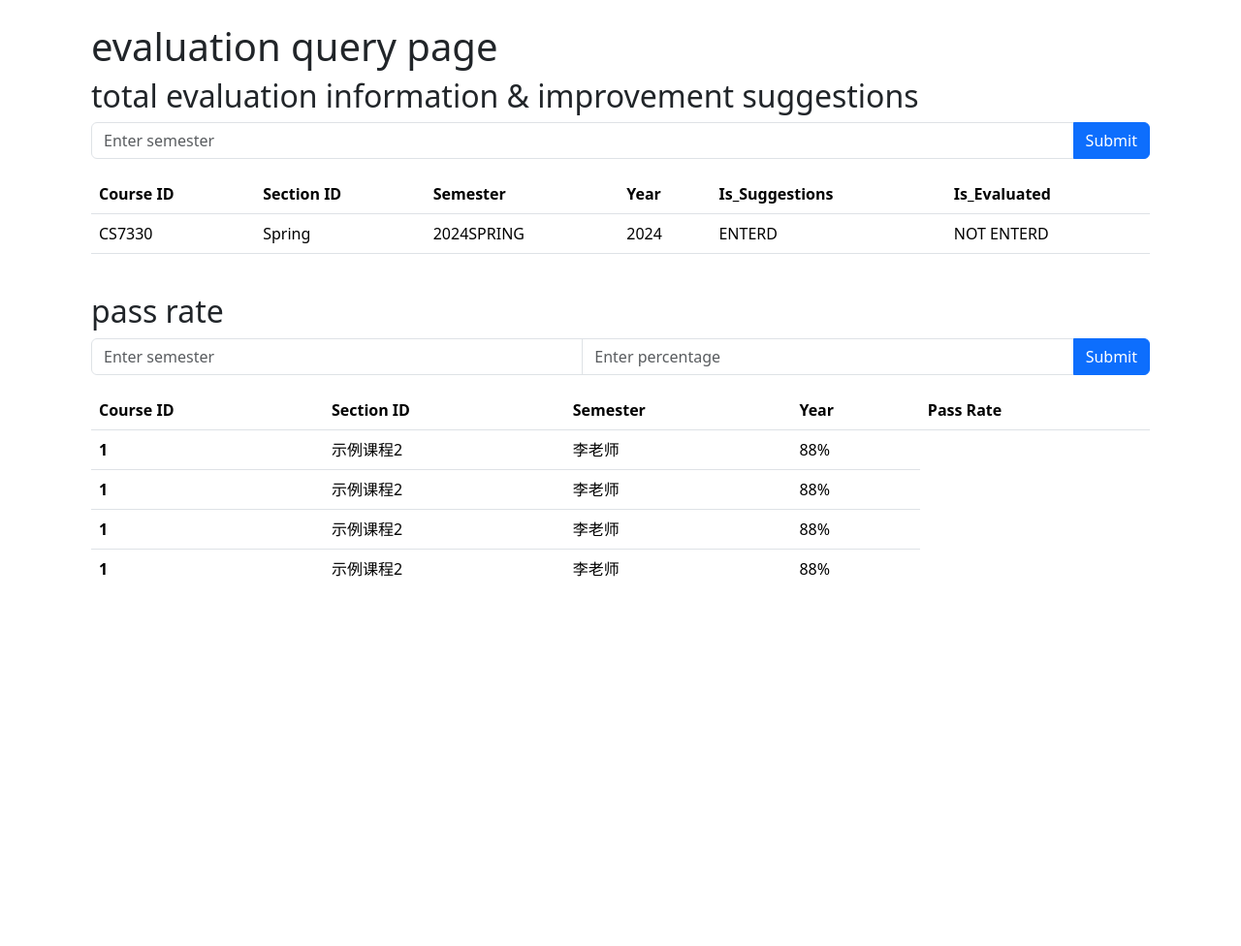
After one commit to bo9211/CS7330project, a Django app: page /evaluationquery/ in a window 1280 px wide. The commit adds this page. Shown: the top 976 px of the page at 97% size. Run offline with Django 5.2, Linux system fonts and the light colour scheme.

Commit message:
Queryingevaluationshtml

```diff
--- a/Program_Eval/settings.py
+++ b/Program_Eval/settings.py
@@ -78,9 +78,9 @@ WSGI_APPLICATION = 'Program_Eval.wsgi.application'
 DATABASES = {
     'default': {
         'ENGINE': 'django.db.backends.mysql',
-        'NAME': 'program_eval_dbprog',
-        'USER': 'cs7330program',
-        'PASSWORD': 'pw7330',
+        'NAME': 'programeval',
+        'USER': 'root',
+        'PASSWORD': '12345678',
         'HOST': 'localhost',
         'PORT': '3306',
     }
--- /dev/null
+++ b/university/templates/university/evaluation/evaluationquery.html
@@ -0,0 +1,159 @@
+{% extends "base.html" %}
+{% load static %}
+
+{% block content %}
+<div class="container mt-4">
+    <h1>evaluation query page</h1>
+
+    <div class="mb-4 overflow-scroll" style="max-height: 300px;">
+      <h2>total evaluation information & improvement suggestions </h2>
+
+      <!-- Search Form -->
+      <form id="searchForm" onsubmit="return validateForm()">
+        <div class="input-group mb-3">
+            <input type="text" id="semesterInput" class="form-control" placeholder="Enter semester" aria-label="Enter semester">
+            <button type="submit" class="btn btn-primary">Submit</button>
+        </div>
+      </form>
+
+      <table class="table">
+          <thead>
+              <tr>
+                  <th scope="col">Course ID</th>
+                  <th scope="col">Section ID</th>
+                  <th scope="col">Semester</th>
+                  <th scope="col">Year</th>
+                  <th scope="col">Is_Suggestions</th>
+                  <th scope="col">Is_Evaluated</th>
+              </tr>
+          </thead>
+          <tbody>
+            <td>CS7330</td>
+            <td>Spring</td>
+            <td>2024SPRING</td>
+            <td>2024</td>
+            <td>ENTERD</td>
+            <td>NOT ENTERD</td>
+          </tbody>
+      </table>
+  </div>
+<!--
+  <script>
+    function searchSemester() {
+        var semester = document.getElementById("semesterInput").value.trim();
+        if (semester === "") {
+            alert("Semester cannot be empty.");
+            return false;
+        }
+        // 如果有输入，则显示表格
+        document.getElementById("evaluationsTable").style.display = "";
+        return false;  // 阻止表单实际提交
+    }
+  </script>  -->
+
+    <!-- 及格率表 -->
+  <div class="overflow-scroll" style="max-height: 300px;">
+      <h2>pass rate</h2>
+      <form id="searchForm2" onsubmit="return searchSemesterAndPercentage()">
+        <div class="input-group mb-3">
+            <input type="text" id="semesterInput2" class="form-control" placeholder="Enter semester" aria-label="Enter semester">
+            <input type="text" id="percentageInput" class="form-control" placeholder="Enter percentage" aria-label="Enter percentage">
+            <button type="submit" class="btn btn-primary">Submit</button>
+        </div>
+      </form>
+      <table class="table">
+          <thead>
+            <tr>
+              <th scope="col">Course ID</th>
+              <th scope="col">Section ID</th>
+              <th scope="col">Semester</th>
+              <th scope="col">Year</th>
+              <th scope="col">Pass Rate</th>
+            </tr>
+          </thead>
+          <tbody>
+              <!-- 这里添加动态数据 -->
+              <tr>
+                  <th scope="row">1</th>
+                  <td>示例课程2</td>
+                  <td>李老师</td>
+                  <td>88%</td>
+              </tr>
+              <tr>
+                <th scope="row">1</th>
+                <td>示例课程2</td>
+                <td>李老师</td>
+                <td>88%</td>
+              </tr>
+              <tr>
+                  <th scope="row">1</th>
+                  <td>示例课程2</td>
+                  <td>李老师</td>
+                  <td>88%</td>
+              </tr>
+              <tr>
+                <th scope="row">1</th>
+                <td>示例课程2</td>
+                <td>李老师</td>
+                <td>88%</td>
+              </tr>
+              <tr>
+                  <th scope="row">1</th>
+                  <td>示例课程2</td>
+                  <td>李老师</td>
+                  <td>88%</td>
+              </tr>
+              <tr>
+                <th scope="row">1</th>
+                <td>示例课程2</td>
+                <td>李老师</td>
+                <td>88%</td>
+              </tr>
+              <tr>
+                  <th scope="row">1</th>
+                  <td>示例课程2</td>
+                  <td>李老师</td>
+                  <td>88%</td>
+              </tr>
+              <tr>
+                  <th scope="row">1</th>
+                  <td>示例课程2</td>
+                  <td>李老师</td>
+                  <td>88%</td>
+              </tr>
+              <tr>
+                  <th scope="row">1</th>
+                  <td>示例课程2</td>
+                  <td>李老师</td>
+                  <td>88%</td>
+              </tr>
+              <tr>
+                <th scope="row">1</th>
+                <td>示例课程2</td>
+                <td>李老师</td>
+                <td>88%</td>
+              </tr>
+              <tr>
+                  <th scope="row">1</th>
+                  <td>示例课程2</td>
+                  <td>李老师</td>
+                  <td>88%</td>
+              </tr>
+              <tr>
+                <th scope="row">1</th>
+                <td>示例课程2</td>
+                <td>李老师</td>
+                <td>88%</td>
+              </tr>
+              <tr>
+                  <th scope="row">1</th>
+                  <td>示例课程2</td>
+                  <td>李老师</td>
+                  <td>88%</td>
+              </tr>
+              <!-- 更多行 -->
+          </tbody>
+      </table>
+    </div>
+</div>
+{% endblock %}
--- a/university/urls.py
+++ b/university/urls.py
@@ -26,4 +26,7 @@ urlpatterns = [
 
     # Evaluation
     path('evaluation/', views.evaluation, name='evaluation'),
+    # Queries involving evaluations
+    path('evaluationquery/', views.evaluationquery, name='evaluationquery'),
+
 ]
--- a/university/views.py
+++ b/university/views.py
@@ -59,3 +59,7 @@ def objective(request):
 def evaluation(request):
     queryset = models.Evaluation.objects.all()
     return render(request, 'university/evaluation/evaluation.html',{'queryset':queryset})
+ # Queries involving evaluations
+def evaluationquery(request):
+    queryset = models.Evaluation.objects.all()
+    return render(request, 'university/evaluation/evaluationquery.html',{'queryset':queryset})
```
Also changed, not shown: templates/home.html (+11 -1 lines), 1 other file.
